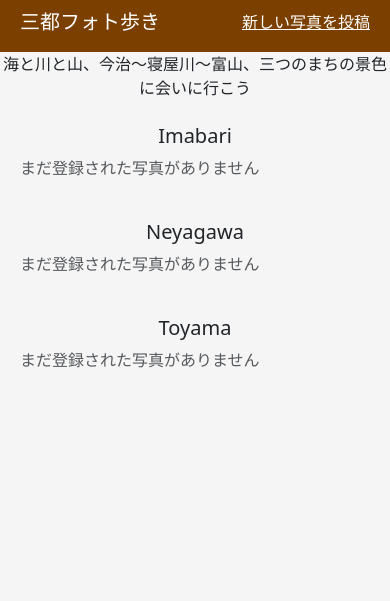
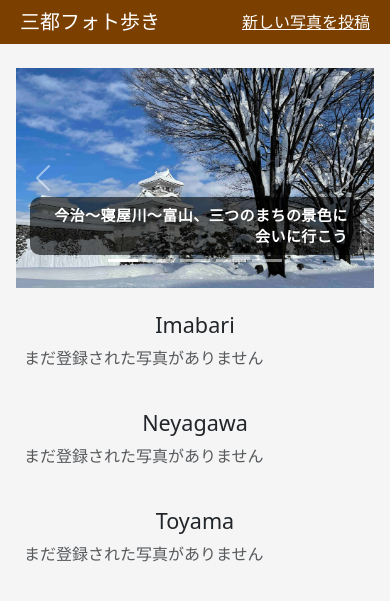
Before and after one commit to jun-sunabaco-dev/tourist-attractions-App, a Flask app: page / in a window 390 px wide. Shown: the top 601 px of the page. Run offline with Flask 3, Linux system fonts and the light colour scheme.

Commit message:
add.htmlのFlask対応/index.htmlのはまみさん修正分(スライド処理)の組み込み&スライド処理の修正/スライド用画像のupload/表示データ作成用のテキスト修正

```diff
--- a/app.py
+++ b/app.py
@@ -1,6 +1,7 @@
 from flask import Flask, render_template, request, redirect, url_for
 from flask_sqlalchemy import SQLAlchemy
 from datetime import datetime
+from werkzeug.utils import secure_filename
 import os
 
 app = Flask(__name__)
@@ -23,7 +24,7 @@ class Spot(db.Model):
 # 一覧表示
 @app.route('/')
 def index():
-    spots = Spot.query.all()  # 全件取得
+    spots = Spot.query.all()
     return render_template('index.html', spots=spots)
 
 # 登録フォーム表示 & 保存
@@ -34,17 +35,28 @@ def add():
         description = request.form['description']
         category = request.form['category']
 
-        # 画像の保存
         image = request.files['image']
-        image.save(os.path.join(app.config['UPLOAD_FOLDER'], image.filename))
+        relative_path = None
 
-        # DBに保存
+        if image and image.filename:
+            filename = secure_filename(image.filename)
+
+            # DBに保存する相対パス
+            relative_path = os.path.join('img/uploads', filename).replace('\\', '/')
+
+            # 実際に保存する物理パス
+            save_path = os.path.join('static', relative_path)
+
+            os.makedirs(os.path.dirname(save_path), exist_ok=True)
+            image.save(save_path)
+
         spot = Spot(
             name=name,
             description=description,
             category=category,
-            image_path=image.filename
+            image_path=relative_path
         )
+
         db.session.add(spot)
         db.session.commit()
 
--- a/templates/add.html
+++ b/templates/add.html
@@ -34,7 +34,7 @@
 <!-- ヘッダー -->
 <div class="header">
   <h5>三都フォト歩き</h5>
-  <a href="index.html" class="text-white">HOME</a>
+  <a href="{{ url_for('index') }}" class="text-white">HOME</a>
 </div>
 
 <!-- フォーム -->
@@ -43,7 +43,7 @@
     <!-- <h1>観光名所を登録</h1> -->
     <!-- <a href="{{ url_for('index') }}">一覧に戻る</a> -->
 
-    <form class="mt-3" method="POST" enctype="multipart/form-data">
+    <form class="mt-3" action="{{ url_for('add') }}" method="POST" enctype="multipart/form-data">
         <div class="mb-3">
             <label class="fw-semibold">タイトル（10字以内がおすすめ）</label>
             <input type="text" class="form-control" name="name" required>
--- a/templates/index.html
+++ b/templates/index.html
@@ -16,20 +16,6 @@
       display: flex;
       justify-content: space-between;
     }
-    .slide {
-      height: 200px;
-      background: #ccc;
-      display: flex;
-      align-items: center;
-      justify-content: center;
-      margin: 20px;
-    }
-
-    .card {
-      height: 100%;
-      display: flex;
-      flex-direction: column;
-    }
 
     .card-img {
       height: calc(33vw - 20px);
@@ -37,9 +23,152 @@
       background: #ccc;
     }
 
+    .card {
+      height: 100%;
+      display: flex;
+      flex-direction: column;
+      border-radius: 18px;
+      overflow: hidden;
+    }
+
     .card-body {
       flex-grow: 1;
+      padding: 28px;
     }
+
+    .spot-title {
+      font-size: 24px;
+      line-height: 1.4;
+      margin-bottom: 18px;
+      font-weight: 500;
+    }
+
+    .spot-description {
+      font-size: 18px;
+      line-height: 1.7;
+      color: #333;
+      margin-bottom: 0;
+      font-weight: 500;
+    }
+
+    .catch-copy {
+      text-align: center;
+      font-size: 28px;
+      font-weight: 700;
+      line-height: 1.8;
+      color: #5a2d00;
+      margin: 28px auto 36px;
+      letter-spacing: 0.04em;
+    }
+
+    .catch-copy span {
+      display: inline-block;
+      padding: 0.2em 0.5em;
+      border-bottom: 3px solid #d9b382;
+    }
+
+    .header {
+      background: #7b3f00;
+      color: white;
+      padding: 10px 20px;
+      display: flex;
+      justify-content: space-between;
+      align-items: center;
+      gap: 12px;
+      flex-wrap: wrap;
+    }
+
+    .header h5 {
+      margin: 0;
+    }
+
+    .header a {
+      white-space: nowrap;
+    }
+
+  .carousel-img {
+    width: 100%;
+    max-height: 400px;
+    object-fit: cover;
+  }
+
+  .custom-caption {
+    bottom: 10%;
+    left: 5%;
+    right: 5%;
+    text-align: right;
+  }
+
+  .custom-caption p {
+    display: block;
+    width: 100%;
+    background: rgba(0, 0, 0, 0.6);
+    color: #fff;
+    padding: 12px 24px;
+    border-radius: 12px;
+    font-size: 26px;
+    font-weight: 700;
+    line-height: 1.4;
+    letter-spacing: 0.03em;
+    text-shadow: 0 2px 6px rgba(0, 0, 0, 0.45);
+    margin: 0;
+  }
+
+  @media (max-width: 767px) {
+    .catch-copy {
+      font-size: 20px;
+      line-height: 1.6;
+      margin: 20px 12px 28px;
+    }
+
+    .container {
+      padding-left: 16px;
+      padding-right: 16px;
+    }
+
+    .card-img-top {
+      height: 200px !important;
+    }
+
+    .card-body {
+      padding: 20px;
+    }
+
+    .spot-title {
+      font-size: 22px;
+      margin-bottom: 12px;
+    }
+
+    .spot-description {
+      font-size: 16px;
+      line-height: 1.6;
+    }
+
+    h5.text-center {
+      font-size: 18px;
+    }
+
+    .carousel-img {
+      height: 220px;
+    }
+
+    .custom-caption {
+      bottom: 6%;
+      left: 4%;
+      right: 4%;
+      width: auto;
+      text-align: right;
+    }
+
+    .custom-caption p {
+      font-size: 15px;
+      padding: 8px 12px;
+      line-height: 1.4;
+      border-radius: 10px;
+    }
+
+  }
+
   </style>
 </head>
 <body>
@@ -51,31 +180,83 @@
 </div>
 
 <!-- スライド -->
-<div class="slide" style="display:none;">
-  <img src="{{ url_for('static', filename='img/uploads/tateyama_kansui1.jpg') }}">
+  <div id="photoCarousel" class="carousel slide mx-3 mt-4 mb-4"
+      data-bs-ride="carousel"
+      data-bs-interval="3000"
+      data-bs-wrap="true">
+
+  <div class="carousel-indicators">
+    <button type="button" data-bs-target="#photoCarousel" data-bs-slide-to="0" class="active"></button>
+    <button type="button" data-bs-target="#photoCarousel" data-bs-slide-to="1"></button>
+    <button type="button" data-bs-target="#photoCarousel" data-bs-slide-to="2"></button>
+    <button type="button" data-bs-target="#photoCarousel" data-bs-slide-to="3"></button>
+    <button type="button" data-bs-target="#photoCarousel" data-bs-slide-to="4"></button>
+  </div>
+
+  <div class="carousel-inner">
+    <div class="carousel-item active">
+      <img src="/static/img/common/slide0.jpg" class="carousel-img">
+      <div class="carousel-caption custom-caption">
+        <p>今治〜寝屋川〜富山、三つのまちの景色に会いに行こう</p>
+      </div>
+    </div>
+
+    <div class="carousel-item">
+      <img src="/static/img/common/slide1.jpg" class="carousel-img">
+      <div class="carousel-caption custom-caption">
+        <p>今治〜寝屋川〜富山、三つのまちの景色に会いに行こう</p>
+      </div>
+    </div>
+
+    <div class="carousel-item">
+      <img src="/static/img/common/slide2.jpg" class="carousel-img">
+      <div class="carousel-caption custom-caption">
+        <p>今治〜寝屋川〜富山、三つのまちの景色に会いに行こう</p>
+      </div>
+    </div>
+
+    <div class="carousel-item">
+      <img src="/static/img/common/slide3.jpg" class="carousel-img">
+      <div class="carousel-caption custom-caption">
+        <p>今治〜寝屋川〜富山、三つのまちの景色に会いに行こう</p>
+      </div>
+    </div>
+
+    <div class="carousel-item">
+      <img src="/static/img/common/slide4.jpg" class="carousel-img">
+      <div class="carousel-caption custom-caption">
+        <p>今治〜寝屋川〜富山、三つのまちの景色に会いに行こう</p>
+      </div>
+    </div>
+  </div>
+
+  <button class="carousel-control-prev" type="button" data-bs-target="#photoCarousel" data-bs-slide="prev">
+    <span class="carousel-control-prev-icon"></span>
+  </button>
+
+  <button class="carousel-control-next" type="button" data-bs-target="#photoCarousel" data-bs-slide="next">
+    <span class="carousel-control-next-icon"></span>
+  </button>
+
 </div>
-<!-- <div class="slide">
-  スライドショー
-</div> -->
-
-<p class="text-center">海と川と山、今治〜寝屋川〜富山、三つのまちの景色に会いに行こう</p>
 
 <div class="container">
 
-<h5 class="mt-4 text-center">Imabari</h5>
+<h4 class="mt-4 text-center">Imabari</h4>
 <div class="row">
   {% for spot in spots if spot.category == '今治' %}
-  <div class="col-4">
+  <div class="col-12 col-sm-6 col-lg-4 mb-4">
     <div class="card">
       {% if spot.image_path %}
-        <img src="{{ url_for('static', filename='img/uploads/' + spot.image_path) }}"
-             class="card-img-top" style="width: 100%; height: 80px; object-fit: cover;">
+        <img src="{{ url_for('static', filename=spot.image_path) }}"
+          class="card-img-top"
+          style="width: 100%; height: 220px; object-fit: cover;">
       {% else %}
         <div class="card-img"></div>
       {% endif %}
       <div class="card-body">
-        <p>{{ spot.name }}</p>
-        <small>{{ spot.description }}</small>
+        <p class="spot-title">{{ spot.name }}</p>
+        <p class="spot-description">{{ spot.description }}</p>
       </div>
     </div>
   </div>
@@ -85,21 +266,22 @@
 </div>
   <!-- <p class="text-center">▼もっと見る</p> -->
 
-<h5 class="mt-4 text-center">Neyagawa</h5>
+<h4 class="mt-4 text-center">Neyagawa</h4>
 <div class="row">
   {% for spot in spots if spot.category == '寝屋川' %}
-  <div class="col-4">
+  <div class="col-12 col-sm-6 col-lg-4 mb-4">
     <div class="card">
       {% if spot.image_path %}
-        <img src="{{ url_for('static', filename='img/uploads/' + spot.image_path) }}"
-             class="card-img-top" style="width: 100%; height: 80px; object-fit: cover;">
+        <img src="{{ url_for('static', filename=spot.image_path) }}"
+          class="card-img-top"
+          style="width: 100%; height: 220px; object-fit: cover;">
       {% else %}
         <div class="card-img"></div>
       {% endif %}
-      <div class="card-body">
-        <p>{{ spot.name }}</p>
-        <small>{{ spot.description }}</small>
-      </div>
+        <div class="card-body">
+          <p class="spot-title">{{ spot.name }}</p>
+          <p class="spot-description">{{ spot.description }}</p>
+        </div>
     </div>
   </div>
   {% else %}
@@ -108,20 +290,21 @@
 </div>
   <!-- <p class="text-center">▼もっと見る</p> -->
 
-<h5 class="mt-4 text-center">Toyama</h5>
+<h4 class="mt-4 text-center">Toyama</h4>
 <div class="row">
   {% for spot in spots if spot.category == '富山' %}
-  <div class="col-4">
+  <div class="col-12 col-sm-6 col-lg-4 mb-4">
     <div class="card">
       {% if spot.image_path %}
-        <img src="{{ url_for('static', filename='img/uploads/' + spot.image_path) }}"
-             class="card-img-top" style="width: 100%; height: 200px; object-fit: cover;">
+        <img src="{{ url_for('static', filename=spot.image_path) }}"
+            class="card-img-top"
+            style="width: 100%; height: 220px; object-fit: cover;">
       {% else %}
         <div class="card-img"></div>
       {% endif %}
       <div class="card-body">
-        <p>{{ spot.name }}</p>
-        <small>{{ spot.description }}</small>
+        <p class="spot-title">{{ spot.name }}</p>
+        <p class="spot-description">{{ spot.description }}</p>
       </div>
     </div>
   </div>
@@ -133,5 +316,7 @@
 
 </div>
 
+<script src="https://cdn.jsdelivr.net/npm/bootstrap@5.3.0/dist/js/bootstrap.bundle.min.js"></script>
+
 </body>
 </html>
```
Also changed, not shown: docs/spotsテーブルのテストデータ用SQL.txt (+22 -11 lines), static/img/common/slide0.jpg (added), static/img/common/slide1.jpg (added), static/img/common/slide2.jpg (added), static/img/common/slide3.jpg (added), static/img/common/slide4.jpg (added).
